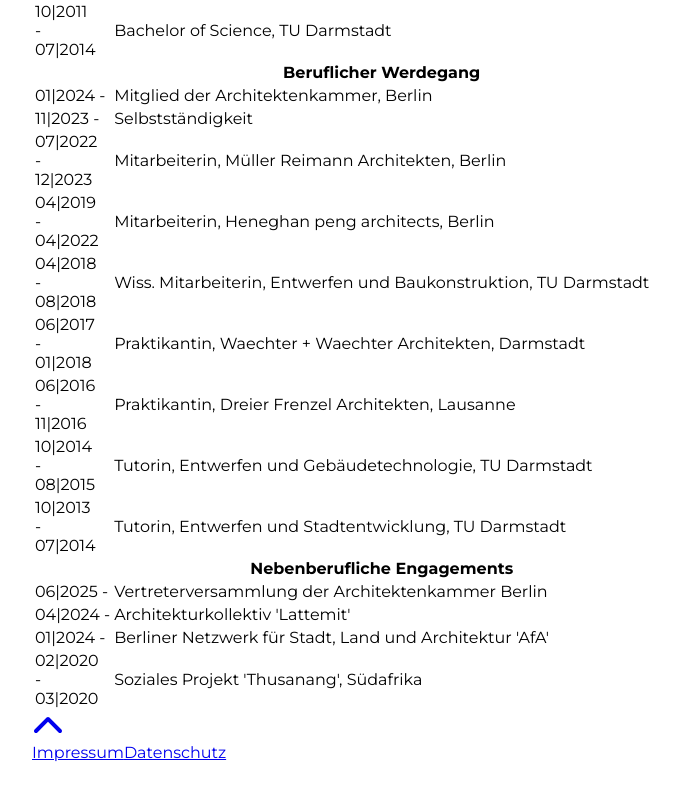
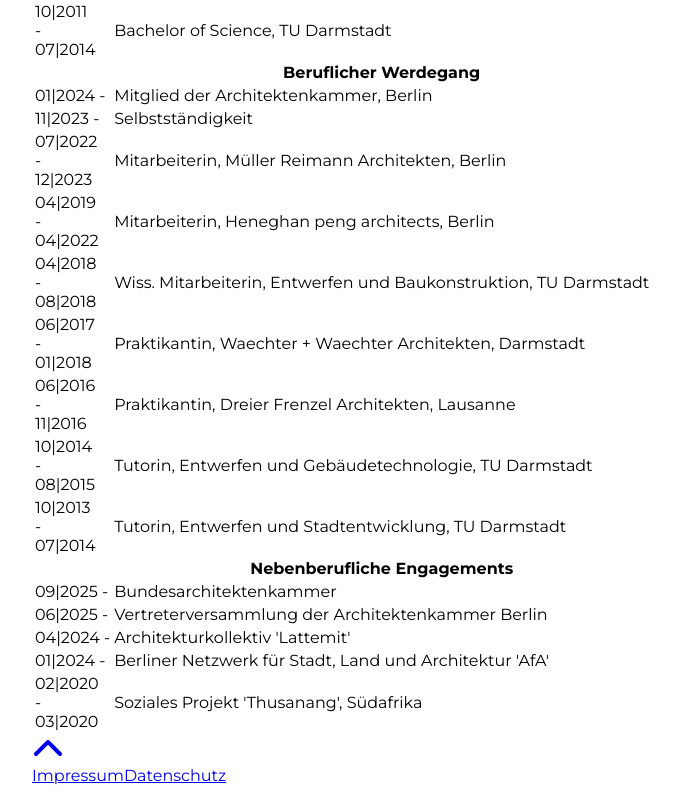
Before and after one commit to ihl-architektur/ihl-architektur.github.io, a React (Create React App) app: page /#/vita in a window 1280 px wide. Shown: the part 574-1367 px from the top of the page, without its empty margins (8-688 px from the left). Before the commit the page ends 1344 px from the top, so only its background shows below. Built offline with nearby package versions, Linux system fonts and the light colour scheme; the HTML template or start-up script is replaced by a standard one.

Commit message:
Vita Bundesarchitektenkammer

```diff
--- a/src/pages/Vita.jsx
+++ b/src/pages/Vita.jsx
@@ -119,6 +119,12 @@ const Vita = () => {
         </tr>
         <tr>
           <td className="font-light flex flex-row justify-between min-w-[140px]">
+            <div>09|2025 -</div>
+          </td>
+          <td className="pl-4">Bundesarchitektenkammer</td>
+        </tr>
+        <tr>
+          <td className="font-light flex flex-row justify-between min-w-[140px]">
             <div>06|2025 -</div>
           </td>
           <td className="pl-4">
```
